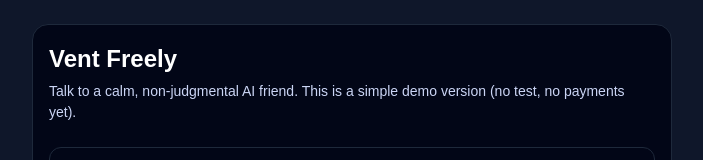
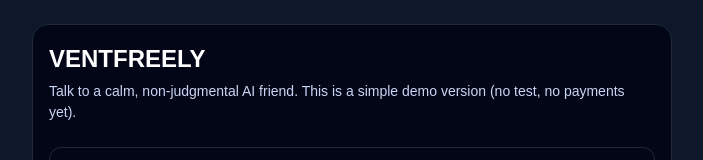
Before and after one commit to officialventfreely-dev/ventfreely-chat, a Next.js app: page / in a window 1280 px wide. Shown: the top 160 px of the page, without its empty margins (288-991 px from the left). Built offline with nearby package versions, Linux system fonts and the light colour scheme.

Commit message:
Fix types for messages

```diff
--- a/app/page.tsx
+++ b/app/page.tsx
@@ -2,8 +2,10 @@
 
 import { useState } from "react";
 
+type MessageRole = "user" | "assistant";
+
 type Message = {
-  role: "user" | "assistant";
+  role: MessageRole;
   content: string;
 };
 
@@ -16,7 +18,11 @@
   const sendMessage = async () => {
     if (!input.trim() || loading) return;
 
-    const newMessages = [...messages, { role: "user", content: input }];
+    const newMessages: Message[] = [
+      ...messages,
+      { role: "user", content: input },
+    ];
+
     setMessages(newMessages);
     setInput("");
     setLoading(true);
@@ -36,12 +42,14 @@
         throw new Error("Server error");
       }
 
-      const data = await res.json();
+      const data: { reply: string } = await res.json();
 
-      setMessages((prev) => [
-        ...prev,
-        { role: "assistant", content: data.reply },
-      ]);
+      const assistantMessage: Message = {
+        role: "assistant",
+        content: data.reply,
+      };
+
+      setMessages((prev) => [...prev, assistantMessage]);
     } catch (err) {
       console.error(err);
       setError("Something went wrong. Please try again.");
@@ -82,8 +90,14 @@
         }}
       >
         <header style={{ marginBottom: "8px" }}>
-          <h1 style={{ fontSize: "24px", fontWeight: 600, marginBottom: "4px" }}>
-            Vent Freely
+          <h1
+            style={{
+              fontSize: "24px",
+              fontWeight: 600,
+              marginBottom: "4px",
+            }}
+          >
+            VENTFREELY
           </h1>
           <p style={{ fontSize: "14px", color: "#cbd5f5" }}>
             Talk to a calm, non-judgmental AI friend. This is a simple demo
@@ -139,7 +153,9 @@
           ))}
 
           {loading && (
-            <p style={{ fontSize: "13px", color: "#94a3b8" }}>Vent is typing…</p>
+            <p style={{ fontSize: "13px", color: "#94a3b8" }}>
+              VENTFREELY is typing…
+            </p>
           )}
         </section>
 
```
